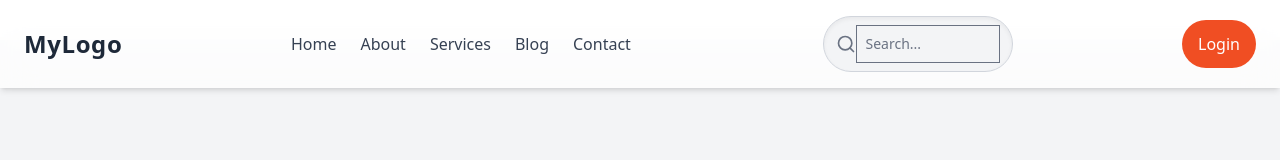
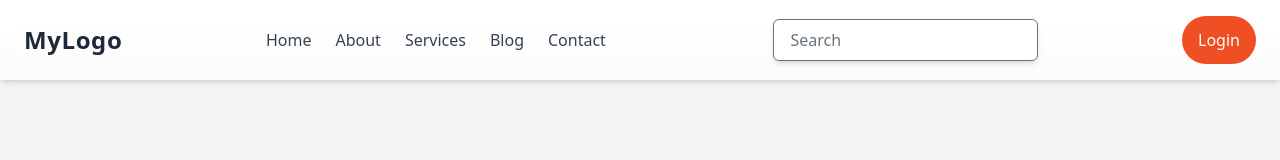
Before and after one commit to Balvant4/rajiv-classes, a React (Vite) app in the folder Client/: page / in a window 1280 px wide. Shown: the top 160 px of the page. Built offline with nearby package versions, Linux system fonts and the light colour scheme.

Commit message:
reausable Searchbar component

```diff
--- /dev/null
+++ b/Client/src/components/SearchBar.jsx
@@ -0,0 +1,27 @@
+function SearchBar({
+  searchValue,
+  setSearchValue,
+  handleSearch,
+  placeholder = "Search",
+  className,
+}) {
+  const handleChange = (e) => {
+    const value = e.target.value;
+    setSearchValue(value);
+    if (handleSearch) {
+      handleSearch(value);
+    }
+  };
+
+  return (
+    <input
+      onChange={handleChange}
+      className={`px-4 py-2  rounded-md text-[#ded2d6] placeholder-gray-500 shadow-md transition-all duration-200 focus:outline-none ${className}`}
+      type="text"
+      placeholder={placeholder}
+      value={searchValue}
+    />
+  );
+}
+
+export default SearchBar;
--- a/Client/src/layout/Header.jsx
+++ b/Client/src/layout/Header.jsx
@@ -4,6 +4,7 @@ import { Menu, X, Search } from "lucide-react";
 import { motion, AnimatePresence } from "framer-motion";
 import UserPublicRoute from "../route/routes/UserPublicRoute";
 import MainButton from "../components/MainButton";
+import SearchBar from "../components/SearchBar";
 
 export default function Header() {
   const [isOpen, setIsOpen] = useState(false);
@@ -30,15 +31,7 @@ export default function Header() {
         </nav>
 
         {/* Search Input */}
-        <div className="hidden md:flex items-center bg-gray-100 px-3 py-2 rounded-full shadow-inner border border-gray-300">
-          <Search className="h-5 w-5 text-gray-500" />
-          <input
-            type="text"
-            placeholder="Search..."
-            className="bg-transparent outline-none px-2 text-sm w-36"
-          />
-        </div>
-
+        <SearchBar placeholder="Search" />
         {/* Login Button */}
         <Link to="/login">
           <MainButton
@@ -113,7 +106,7 @@ export default function Header() {
               <Link to="/login">
                 <MainButton
                   text="Login"
-                  className="bg-[#f04e23] hover:bg-[#d9441f]"
+                  className="bg-[#f04e23] hover:bg-[#d9441f] "
                   onClick={() => setIsOpen(false)}
                 />
                 Login
```
